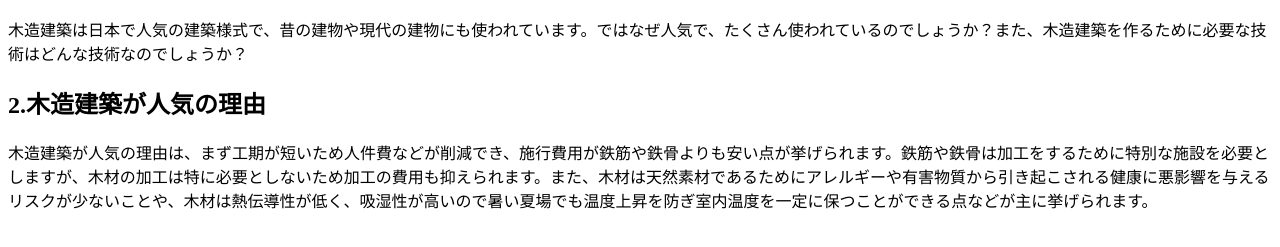
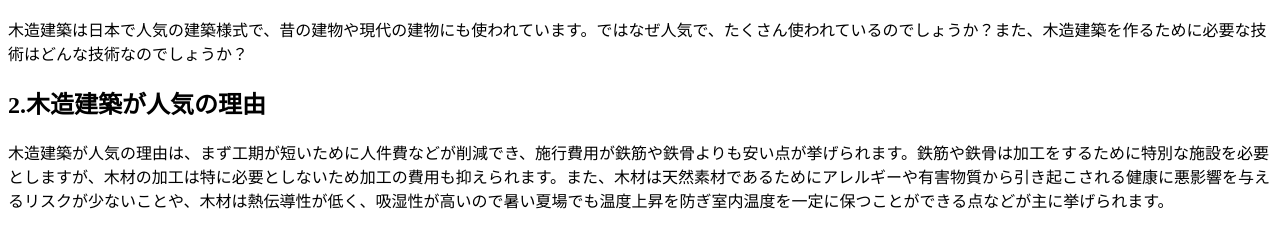
Before and after one commit to 1240007k/1240007k.github.io, a plain HTML site: page cl2020.html in a window 1280 px wide. Shown: the part 113-360 px from the top of the page. Drawn offline with Linux system fonts and the light colour scheme.

Commit message:
Update cl2020.html

```diff
--- a/cl2020.html
+++ b/cl2020.html
@@ -7,4 +7,4 @@
   <H2>1.はじめに</H2>
   <P>木造建築は日本で人気の建築様式で、昔の建物や現代の建物にも使われています。ではなぜ人気で、たくさん使われているのでしょうか？また、木造建築を作るために必要な技術はどんな技術なのでしょうか？</P>
   <H2>2.木造建築が人気の理由</H2>
-  <P>木造建築が人気の理由は、まず工期が短いため人件費などが削減でき、施行費用が鉄筋や鉄骨よりも安い点が挙げられます。鉄筋や鉄骨は加工をするために特別な施設を必要としますが、木材の加工は特に必要としないため加工の費用も抑えられます。また、木材は天然素材であるためにアレルギーや有害物質から引き起こされる健康に悪影響を与えるリスクが少ないことや、木材は熱伝導性が低く、吸湿性が高いので暑い夏場でも温度上昇を防ぎ室内温度を一定に保つことができる点などが主に挙げられます。</P>
+  <P>木造建築が人気の理由は、まず工期が短いために人件費などが削減でき、施行費用が鉄筋や鉄骨よりも安い点が挙げられます。鉄筋や鉄骨は加工をするために特別な施設を必要としますが、木材の加工は特に必要としないため加工の費用も抑えられます。また、木材は天然素材であるためにアレルギーや有害物質から引き起こされる健康に悪影響を与えるリスクが少ないことや、木材は熱伝導性が低く、吸湿性が高いので暑い夏場でも温度上昇を防ぎ室内温度を一定に保つことができる点などが主に挙げられます。</P>
```
